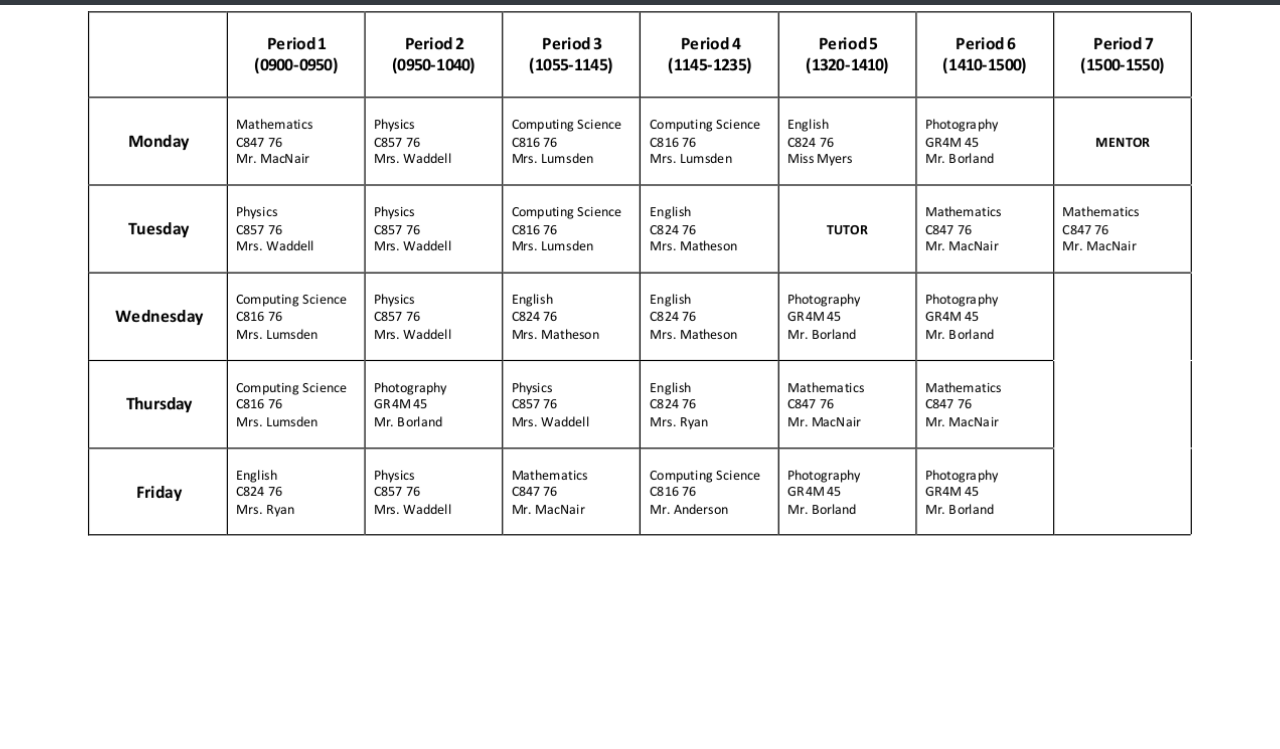
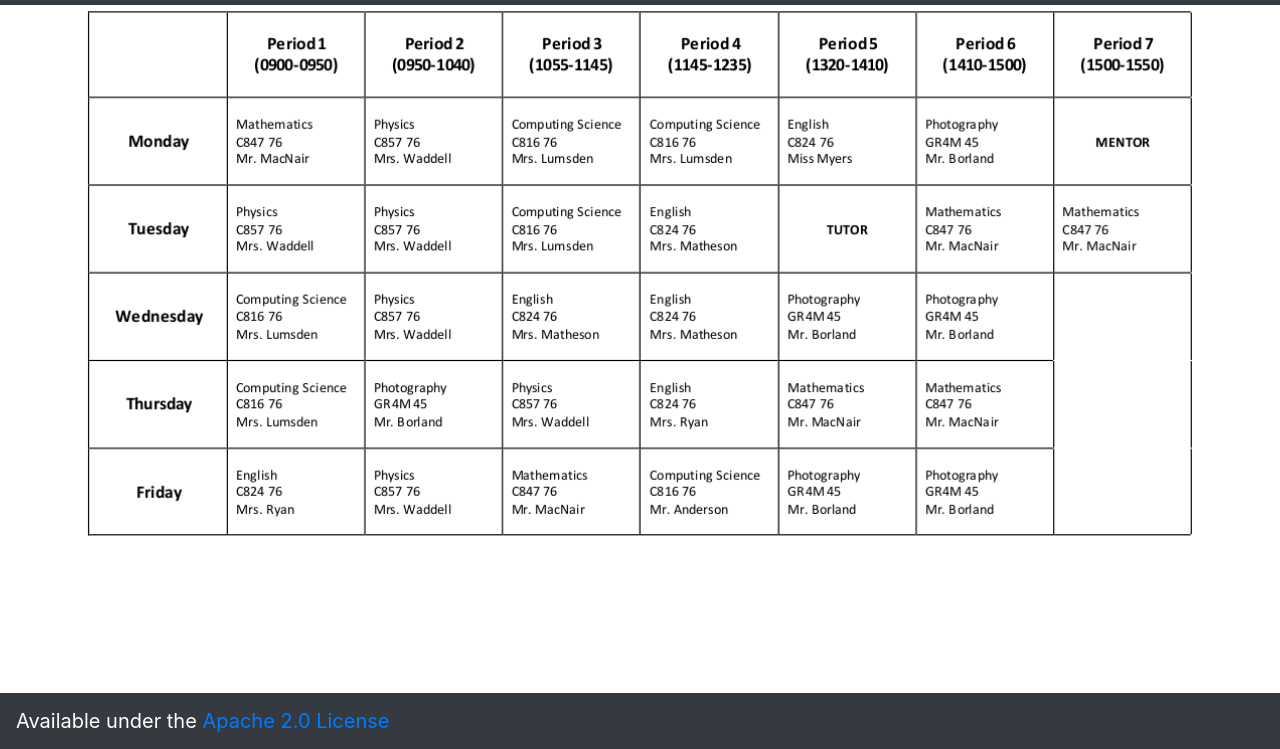
Before and after one commit to qrmf/utils, a plain HTML site: page timetables/class.html in a window 1280 px wide. Shown: the part 51-800 px from the top of the page. Drawn offline with nearby package versions, Linux system fonts and the light colour scheme.

Commit message:
fix footers

```diff
--- a/timetables/class.html
+++ b/timetables/class.html
@@ -110,8 +110,10 @@
       </div>
     </main>
 
-    <footer class="invisible">
-      &copy; 2021 Aiden Paul Garth, Available under the <a href="http://www.apache.org/licenses/LICENSE-2.0">Apache 2.0 License</a>
+    <footer class="navbar fixed-bottom navbar-expand-lg navbar-dark bg-dark">
+      <span class="navbar-brand text-center">
+        Available under the <a href="http://www.apache.org/licenses/LICENSE-2.0">Apache 2.0 License</a>
+      </span>
     </footer>
   </body>
 </html>
```
Also changed, not shown: timetables/exam.html (+4 -2 lines), timetables/prelim.html (+4 -2 lines).
